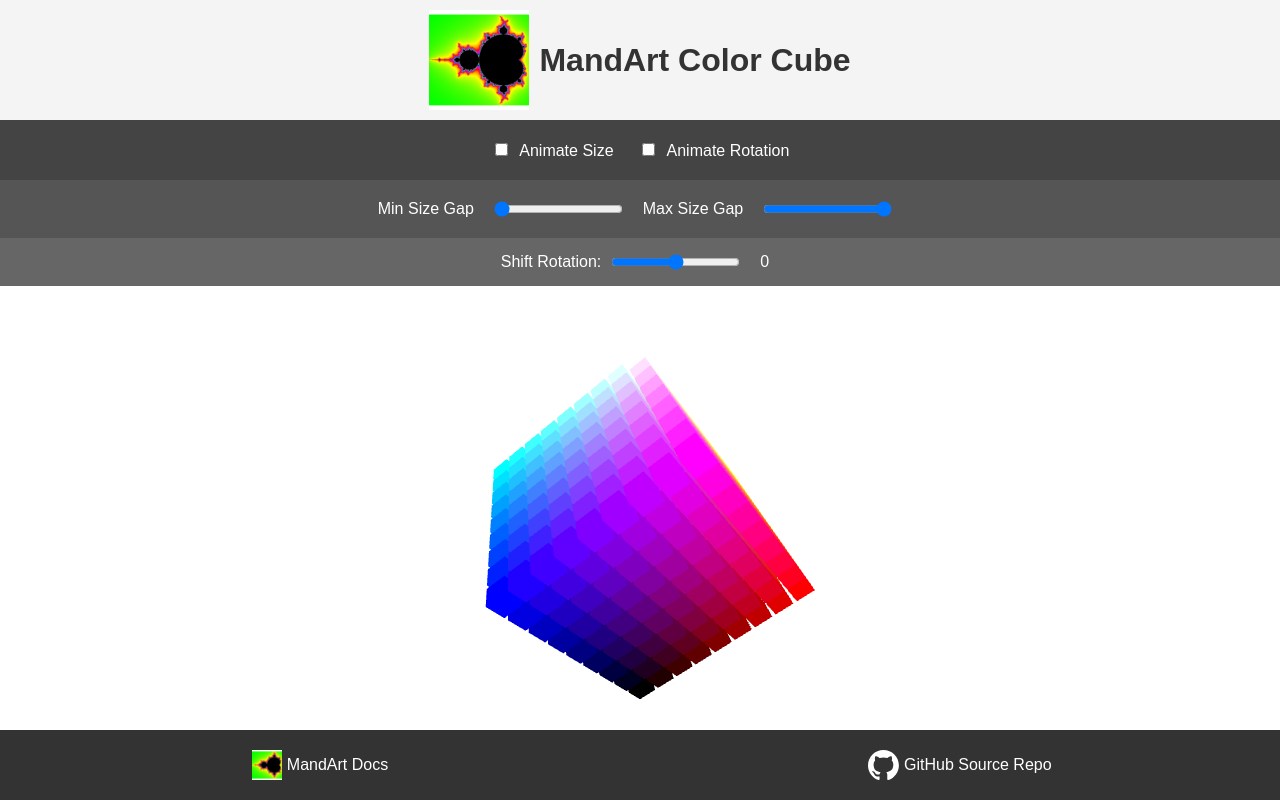
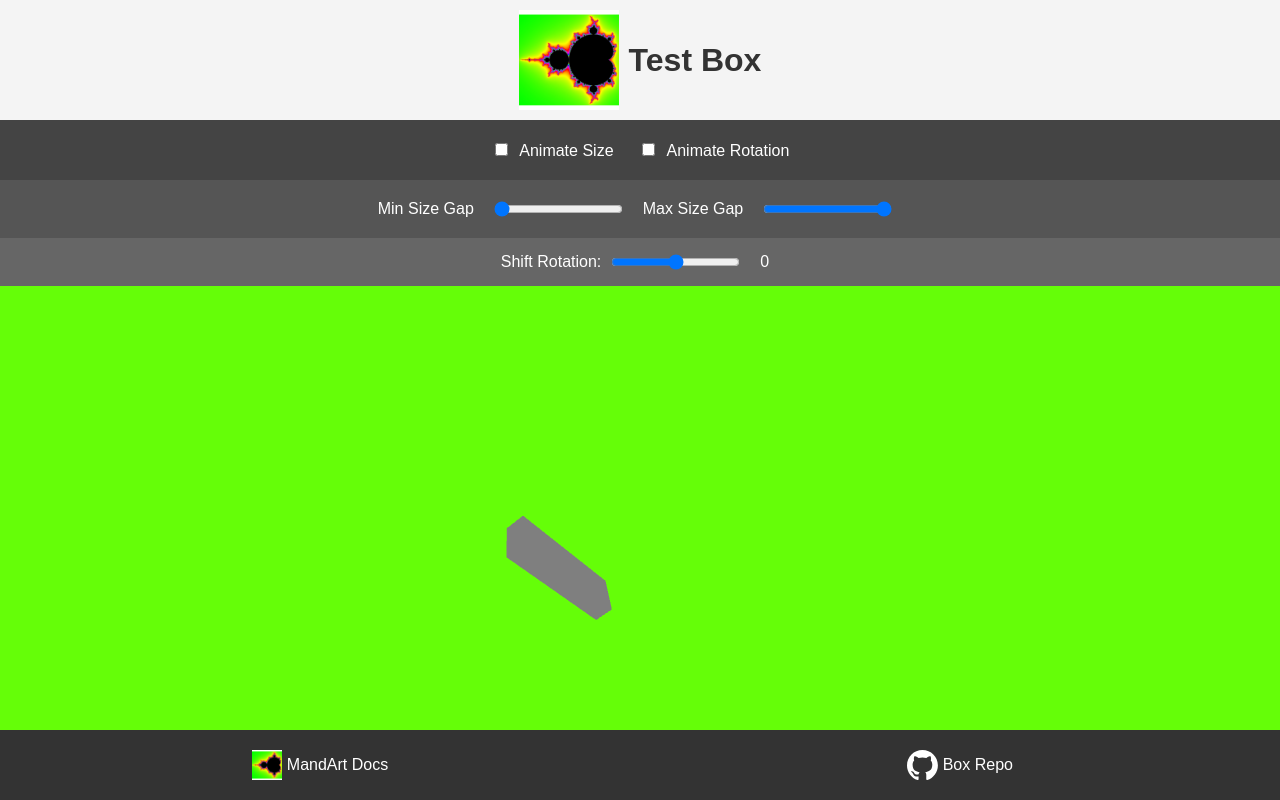
Before and after one commit to denisecase/box, a plain HTML site: page index.html in a window 1280 px wide. Drawn offline with nearby package versions, Linux system fonts and the light colour scheme; animation ran at ten frames a second.

Commit message:
just a box

```diff
--- a/index.html
+++ b/index.html
@@ -4,8 +4,8 @@
 <head>
     <meta charset="utf-8">
     <meta name="viewport" content="width=device-width, initial-scale=1">
-    <meta name="author" content="Denise Case" />
-    <meta name="description" content="Color Cube for use with MandArt" />
+    <meta name="author" content="Bruce Johnson" />
+    <meta name="description" content="Box for use with MandArt" />
     <!--
         default-src 'self' url;
             This directive controls where resources can be loaded from.
@@ -44,7 +44,7 @@
     base-uri 'none';
     require-trusted-types-for 'script';
     ">
-    <title>Color Cube</title>
+    <title>Box</title>
     <link rel="stylesheet" href="./css/cube.css">
     <link rel="shortcut icon" href="./favicon.ico">
     <link rel="apple-touch-icon" sizes="180x180" href="./favicon_io/apple-touch-icon.png">
@@ -58,7 +58,7 @@
 <body>
     <header>
         <img src="./mandart.png" alt="MandArt Logo" id="header-logo" loading="lazy">
-        <h1>MandArt Color Cube</h1>
+        <h1>Test Box</h1>
     </header>
     <article>
         <div class="animation-controls">
@@ -106,9 +106,9 @@
                 <img src="./mandart.png" alt="MandArt Logo" loading="lazy">
                 MandArt Docs</a></section>
 
-        <a href="https://github.com/denisecase/color-cube" target="_blank">
+        <a href="https://github.com/denisecase/box" target="_blank">
             <img src="./github-mark/github-mark-white.svg" alt="GitHub Logo">
-            GitHub Source Repo</a>
+            Box Repo</a>
     </footer>
 
     <script type="module" src="./app.js"></script>
--- a/js/appUI.js
+++ b/js/appUI.js
@@ -50,7 +50,7 @@ export function init() {
  */
 function setupScene() {
   scene = new THREE.Scene();
-  scene.background = new THREE.Color(0xffffff);
+  scene.background = new THREE.Color(0x65fe08); // light green
 }
 
 /**
--- a/js/cubeUI.js
+++ b/js/cubeUI.js
@@ -52,8 +52,8 @@ export let cubeGroup;
 export function initCubeGroup() {
   setupCubeGroup();
   createCubes();
-  positionCubes();
-  lowerCubeGroup(); // Adjusts cube group's position
+  //positionCubes();
+  //lowerCubeGroup(); // Adjusts cube group's position
   alignCubeGroup(); // Aligns cube group to desired orientation
 }
 
@@ -82,43 +82,34 @@ function setupCubeGroup() {
 }
 
 /**
- * Creates a set of colored cubes and adds them to the cube group.
- *
- * This function generates a series of 3D cubes, each with a unique color, and adds them to the cube group.
- * The cubes are created using a nested loop structure to vary their color and position.
+ * Creates a single box.
  */
 function createCubes() {
-  // The size of each cube, as defined in the cube settings.
-  const cubeSize = cubeSettings.size;
+  // The size of the single box
 
-  // An array defining the color intensity values to be used for each cube.
-  const blocks = cubeSettings.colorList;
 
-  // Nested loops to create a 3D grid of cubes.
-  for (let x = 0; x < blocks.length; x++) {
-    for (let y = 0; y < blocks.length; y++) {
-      for (let z = 0; z < blocks.length; z++) {
-        // Define the geometry for each cube (a box in this case).
-        const geometry = new THREE.BoxGeometry(cubeSize, cubeSize, cubeSize);
-        const r = blocks[x];
-        const g = blocks[y];
-        const b = blocks[z];
+  const boxX = 1
+  const boxY = 2
+  const boxZ = 6
+
+  const r = 127
+  const g = 127
+  const b = 127
+  const geometry = new THREE.BoxGeometry(boxX, boxY, boxZ);
         const color = new THREE.Color(`rgb(${r}, ${g}, ${b})`);
 
         // Create a material for the cube with the specified color.
         const material = new THREE.MeshBasicMaterial({ color: color });
 
         // Create the cube mesh by combining the geometry and material.
-        const cube = new THREE.Mesh(geometry, material);
+        const box = new THREE.Mesh(geometry, material);
 
         // Set a custom property for grid position, used later for positioning.
-        cube.gridPosition = new THREE.Vector3(x, y, z);
+        box.gridPosition = new THREE.Vector3(boxX, boxY, boxZ);
 
-        // Add the cube to the cube group.
-        cubeGroup.add(cube);
-      }
-    }
-  }
+        // Add the box to the cube group.
+        cubeGroup.add(box);
+
 }
 
 /**
```
